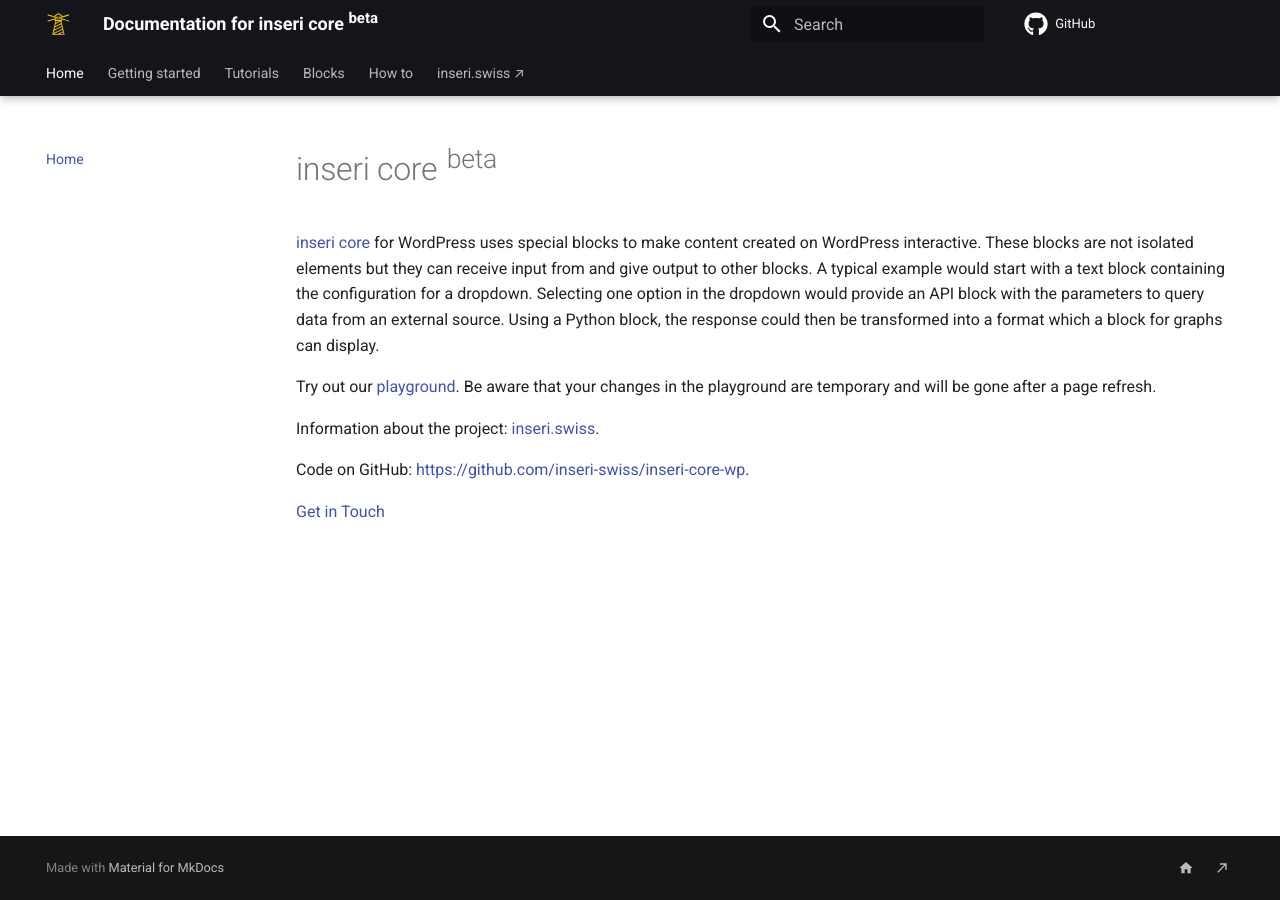
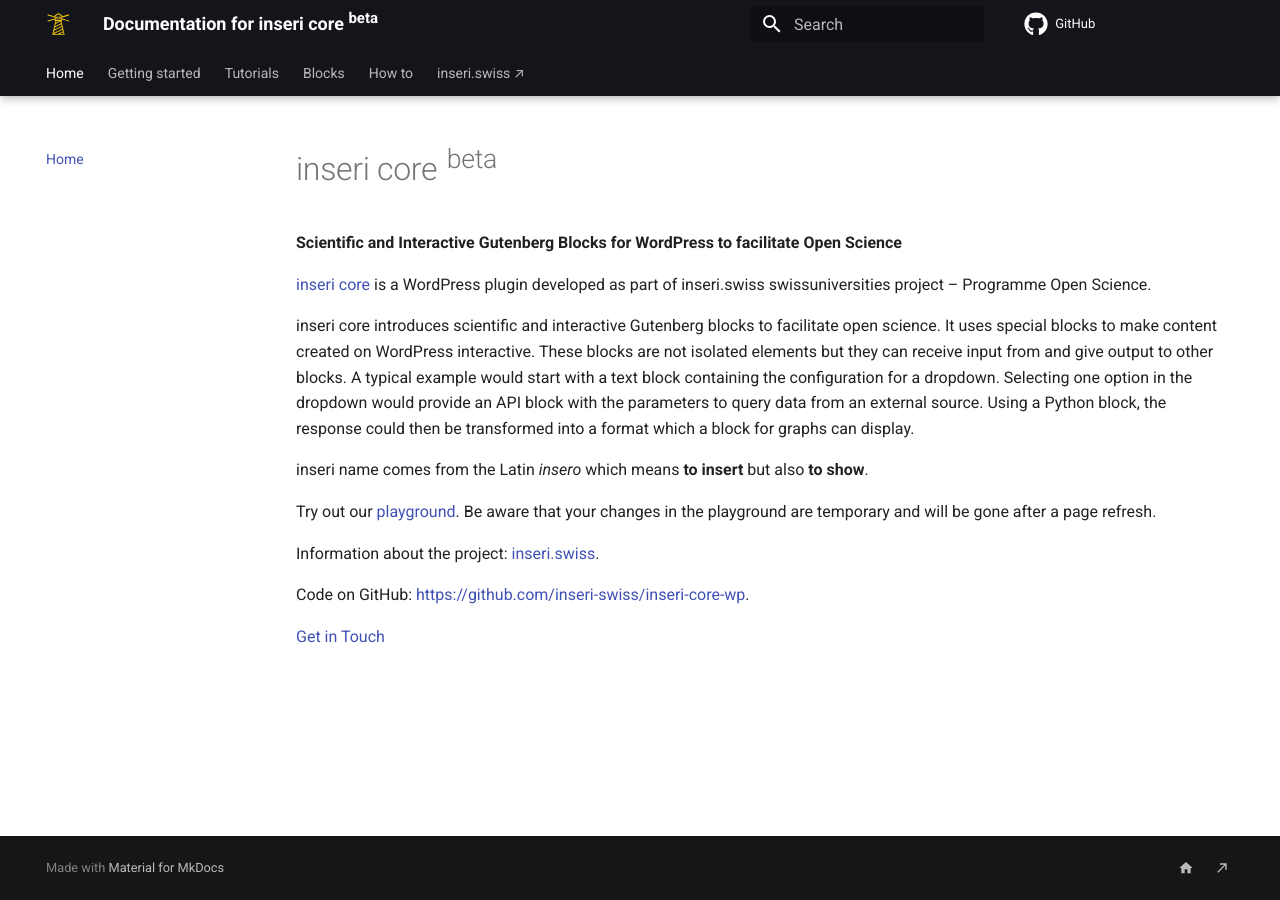
Before and after one commit to inseri-swiss/inseri-core-wp, an MkDocs documentation site: the page built from docs/index.md, in a window 1280 px wide. Built offline with MkDocs 1.6.1 and Material for MkDocs 9.7.7, drawn with Linux system fonts in a browser that asks for light colours; comment, search, counter and statistics services are not loaded.

Commit message:
docs: improve Home and the origin of inseri name

```diff
--- a/docs/index.md
+++ b/docs/index.md
@@ -1,10 +1,17 @@
 # inseri core <sup>beta</sub>
 
-[inseri core](https://wordpress.org/plugins/inseri-core/){:target="\_blank"} for WordPress uses special blocks to make content created on WordPress interactive.
+**Scientific and Interactive Gutenberg Blocks for WordPress to facilitate Open Science**
+
+[inseri core](https://wordpress.org/plugins/inseri-core/){:target="\_blank"} is a WordPress plugin developed as part of inseri.swiss swissuniversities project – Programme Open Science.
+
+inseri core introduces scientific and interactive Gutenberg blocks to facilitate open science.
+It uses special blocks to make content created on WordPress interactive.
 These blocks are not isolated elements but they can receive input from and give output to other blocks.
 A typical example would start with a text block containing the configuration for a dropdown.
 Selecting one option in the dropdown would provide an API block with the parameters to query data from an external source.
 Using a Python block, the response could then be transformed into a format which a block for graphs can display.
+
+inseri name comes from the Latin _insero_ which means **to insert** but also **to show**.
 
 Try out our [playground](https://playground.inseri.swiss/){:target="\_blank"}. Be aware that your changes in the playground are temporary and will be gone after a page refresh.
 
```
